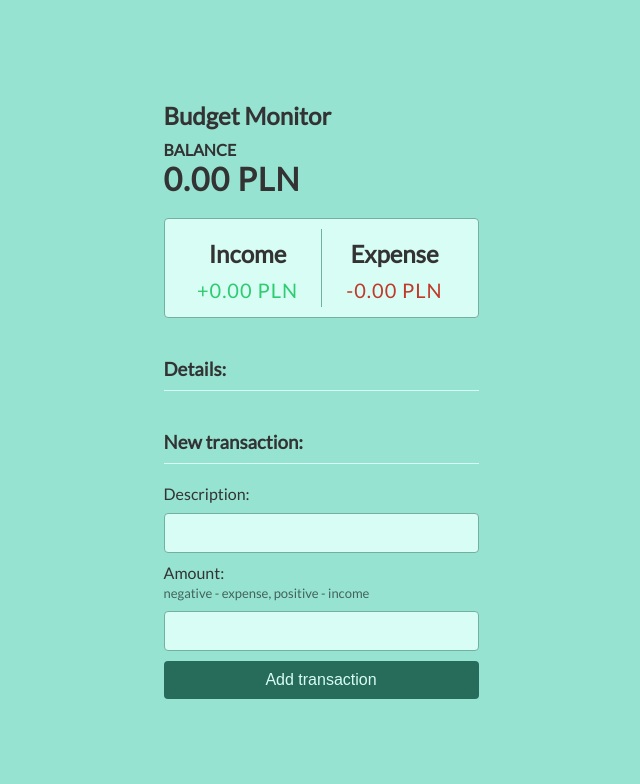
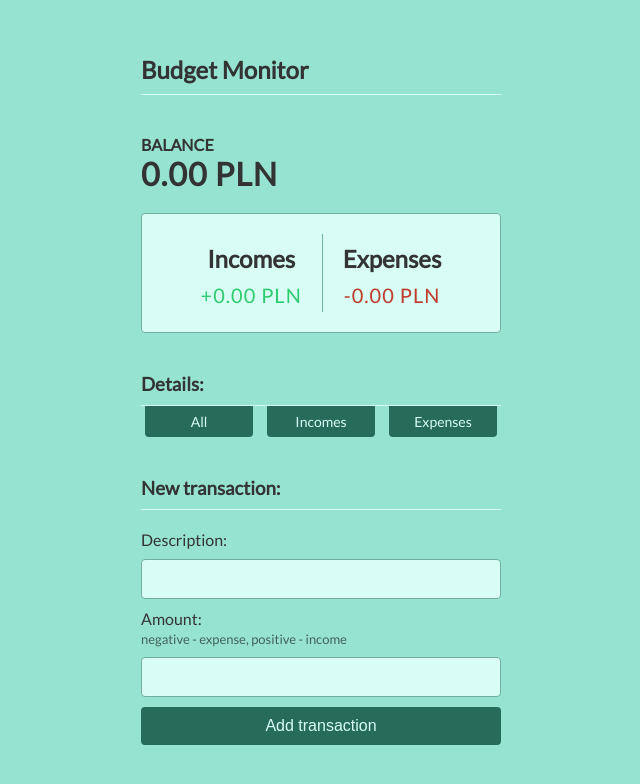
Before and after one commit to GhostOcelot/budget-monitor, a React (Create React App) app: page / in a window 1280 px wide. Shown: the top 784 px of the page, without its empty margins (319-959 px from the left). Built offline with nearby package versions, Linux system fonts and the light colour scheme.

Commit message:
filtering functionality added

```diff
--- a/src/App.js
+++ b/src/App.js
@@ -1,4 +1,4 @@
-import React from "react"
+import React, { useState } from "react"
 import Header from "./components/Header"
 import Balance from "./components/Balance"
 import IncomeExpenses from "./components/IncomeExpenses"
@@ -7,13 +7,19 @@ import AddTransaction from "./components/AddTransaction"
 import GlobalStateProvider from "./context/GlobalState"
 
 function App() {
+	const [showIncomes, setShowIncomes] = useState(true)
+	const [showExpenses, setShowExpenses] = useState(true)
+
 	return (
 		<GlobalStateProvider>
 			<div className="container">
 				<Header />
 				<Balance />
-				<IncomeExpenses />
-				<TransactionList />
+				<IncomeExpenses showIncomes={showIncomes} showExpenses={showExpenses} />
+				<TransactionList
+					setShowIncomes={setShowIncomes}
+					setShowExpenses={setShowExpenses}
+				/>
 				<AddTransaction />
 			</div>
 		</GlobalStateProvider>
--- a/src/components/AddTransaction.js
+++ b/src/components/AddTransaction.js
@@ -33,7 +33,7 @@ const AddTransaction = () => {
 						<small>negative - expense, positive - income</small>
 					</label>
 					<input
-						type="number"
+						type="text"
 						value={amount}
 						onChange={e => setAmount(e.target.value)}
 					/>
--- a/src/components/Header.js
+++ b/src/components/Header.js
@@ -1,7 +1,7 @@
 import React from "react"
 
 const Header = () => {
-	return <h2>Budget Monitor</h2>
+	return <h2 className="header">Budget Monitor</h2>
 }
 
 export default Header
--- a/src/components/IncomeExpenses.js
+++ b/src/components/IncomeExpenses.js
@@ -1,7 +1,7 @@
 import React, { useContext } from "react"
 import { GlobalContext } from "../context/GlobalState"
 
-const IncomeExpenses = () => {
+const IncomeExpenses = ({ showIncomes, showExpenses }) => {
 	const { transactions } = useContext(GlobalContext)
 	const amounts = transactions.map(transaction => transaction.amount)
 
@@ -15,12 +15,16 @@ const IncomeExpenses = () => {
 
 	return (
 		<div className="inc-exp-container">
-			<div>
-				<h2>Income</h2>
+			<div style={{ display: showIncomes ? "" : "none" }}>
+				<h2>Incomes</h2>
 				<p className="money plus">+{income} PLN</p>
 			</div>
-			<div>
-				<h2>Expense</h2>
+			<div
+				className="inc-exp-divider"
+				style={{ display: !showIncomes || !showExpenses ? "none" : "" }}
+			></div>
+			<div style={{ display: showExpenses ? "" : "none" }}>
+				<h2>Expenses</h2>
 				<p className="money minus">-{expense} PLN</p>
 			</div>
 		</div>
--- a/src/components/TransactionList.js
+++ b/src/components/TransactionList.js
@@ -1,14 +1,56 @@
-import React, { useContext } from "react"
+import React, { useContext, useState, useEffect } from "react"
 import { GlobalContext } from "../context/GlobalState"
 import Transaction from "./Transaction"
 
-const TransactionList = () => {
+const TransactionList = ({ setShowIncomes, setShowExpenses }) => {
 	const { transactions } = useContext(GlobalContext)
+
+	const [filteredTransactions, setFilter] = useState(transactions)
+
+	const filterExpenses = () => {
+		setFilter(
+			transactions.filter(item => {
+				return item.amount < 0
+			})
+		)
+		setShowIncomes(false)
+		setShowExpenses(true)
+	}
+
+	const filterIncomes = () => {
+		setFilter(
+			transactions.filter(item => {
+				return item.amount > 0
+			})
+		)
+		setShowIncomes(true)
+		setShowExpenses(false)
+	}
+
+	const filterAll = () => {
+		setFilter(transactions)
+		setShowIncomes(true)
+		setShowExpenses(true)
+	}
+
+	useEffect(filterAll, [transactions])
+
 	return (
 		<>
-			<h3>Details:</h3>
+			<h3 className="details">Details:</h3>
+			<div className="details-btn-container">
+				<button className="details-btn" onClick={filterAll}>
+					all
+				</button>
+				<button className="details-btn" onClick={filterIncomes}>
+					incomes
+				</button>
+				<button className="details-btn" onClick={filterExpenses}>
+					expenses
+				</button>
+			</div>
 			<ul className="list">
-				{transactions.map(transaction => (
+				{filteredTransactions.map(transaction => (
 					<Transaction key={transaction.id} transaction={transaction} />
 				))}
 			</ul>
--- a/src/index.css
+++ b/src/index.css
@@ -21,8 +21,14 @@ body {
 
 .container {
 	margin: 30px auto;
-	width: 350px;
+	width: 400px;
 	max-width: 90%;
+}
+
+.header {
+	padding-bottom: 10px;
+
+	border-bottom: 1px solid #d7fdf4;
 }
 
 h1 {
@@ -41,8 +47,30 @@ h3 {
 }
 
 h4 {
-	margin: 0;
+	margin: 40px 0 0 0;
 	text-transform: uppercase;
+}
+
+.details {
+	margin: 40px 0 0;
+}
+
+.details-btn-container {
+	display: flex;
+	justify-content: space-between;
+}
+
+.details-btn {
+	width: calc(100% / 3 - 12px);
+	font-family: "Lato", sans-serif;
+	border: none;
+	margin: 0 4px;
+	padding: 7px;
+	border-radius: 0 0 4px 4px;
+	background: #276b5b;
+	color: #d7fdf4;
+	text-transform: capitalize;
+	font-size: 14px;
 }
 
 .inc-exp-container {
@@ -50,17 +78,17 @@ h4 {
 	background-color: #d7fdf4;
 	padding: 10px;
 	display: flex;
-	justify-content: space-between;
+	justify-content: center;
 	margin: 20px 0;
 	border-radius: 4px;
 }
 
 .inc-exp-container > div {
-	flex: 1;
 	text-align: center;
+	margin: 10px;
 }
 
-.inc-exp-container > div:first-of-type {
+.inc-exp-divider {
 	border-right: 1px solid #74b0a2;
 }
 
@@ -109,7 +137,8 @@ input[type="number"] {
 }
 
 .btn:focus,
-.delete-btn:focus {
+.delete-btn:focus,
+.details-btn {
 	outline: 0;
 }
 
```
Also changed, not shown: src/context/GlobalState.js (+0 -9 lines).
